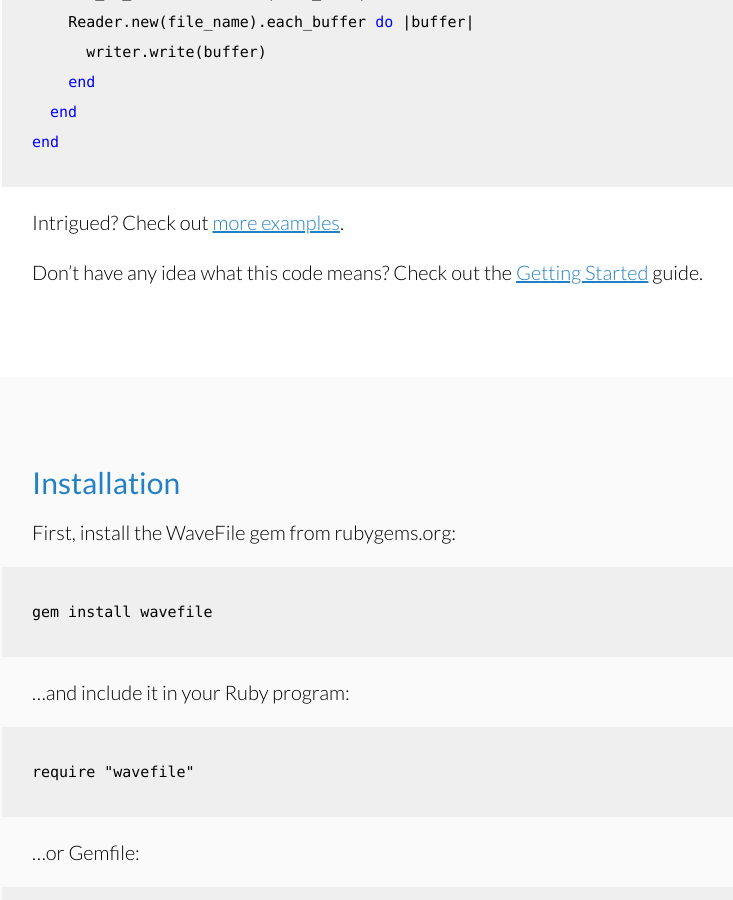
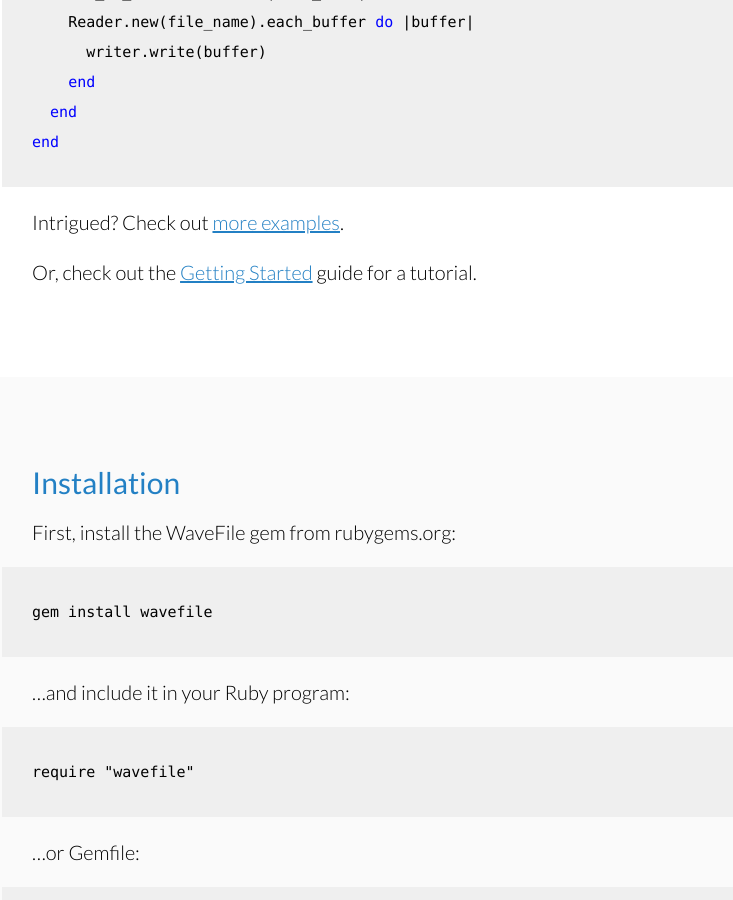
Before and after one commit to jstrait/wavefile, a Jekyll site: the page built from index.html, in a window 1280 px wide and 900 px high, scrolled down 1680 px. Shown: the whole window, without its empty margins (236-969 px from the left). Built offline with Jekyll 4.4.1, drawn with Linux system fonts in a browser that asks for light colours; some web fonts are replaced.

Commit message:
Better wording
This seems more direct and clear.

```diff
--- a/index.html
+++ b/index.html
@@ -63,7 +63,7 @@
   end
 end{% endhighlight %}
   <p>Intrigued? Check out <a href="/examples.html">more examples</a>.</p>
-  <p>Don&rsquo;t have any idea what this code means? Check out the <a href="/getting_started.html">Getting Started</a> guide.</p>
+  <p>Or, check out the <a href="/getting_started.html">Getting Started</a> guide for a tutorial.</p>
 </div>
 <div class="section">
   <h2 id="installation"><a href="#installation">Installation</a></h2>
```
